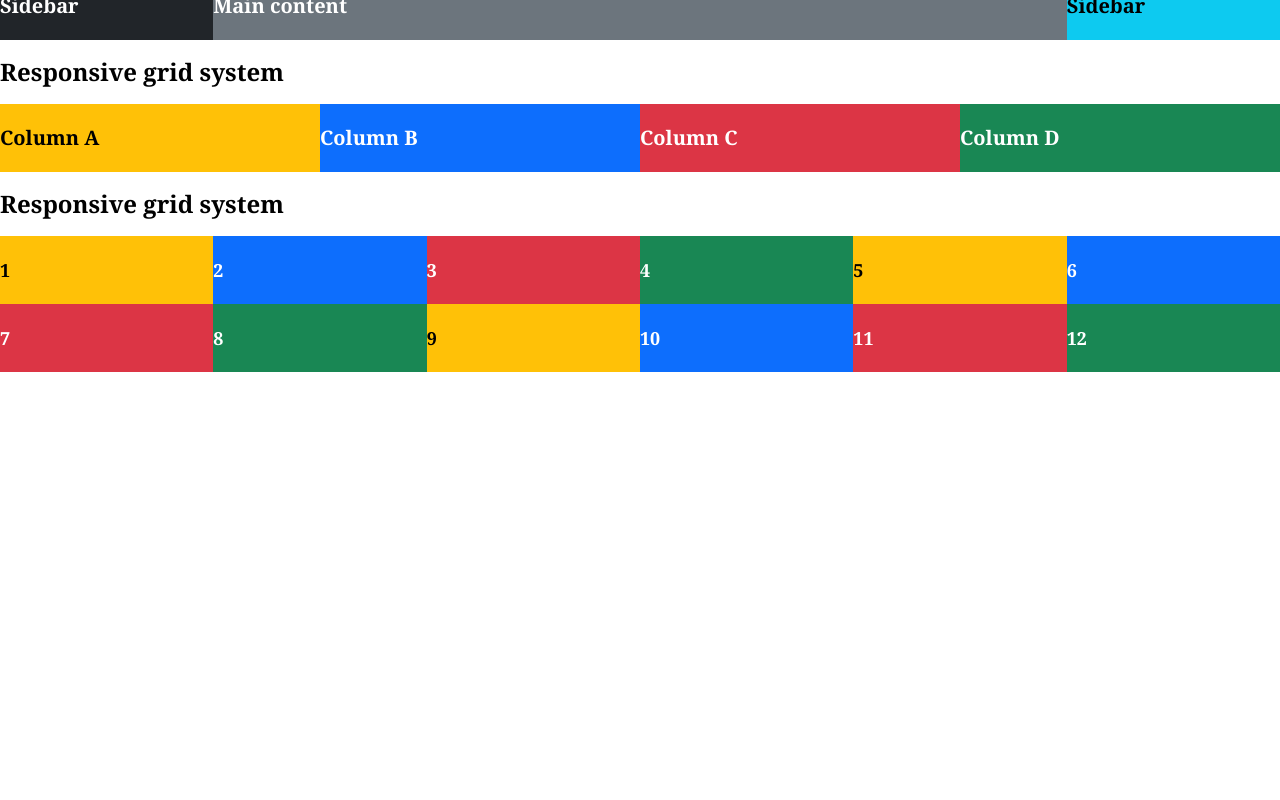
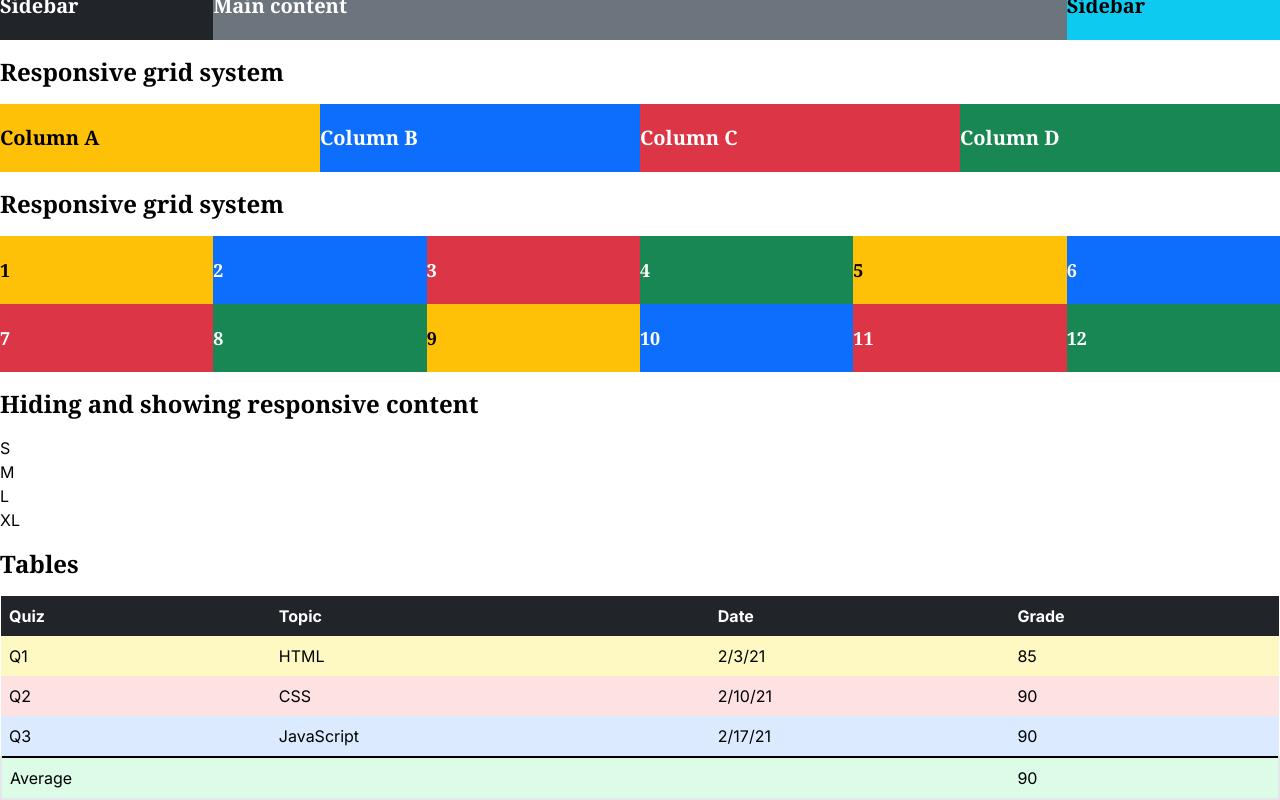
Before and after one commit to jamescd18/tuiter-web-app, a Next.js app: page /labs/a2 in a window 1280 px wide. Shown: the part 4834-5634 px from the top of the page. Before the commit the page ends 5206 px from the top, so only its background shows below. Built offline with nearby package versions, Linux system fonts and the light colour scheme.

Commit message:
Add table1

```diff
--- a/app/labs/a2/page.tsx
+++ b/app/labs/a2/page.tsx
@@ -346,6 +346,52 @@ export default function LabA2() {
           <H4>12</H4>
         </div>
       </div>
+      <H2>Hiding and showing responsive content</H2>
+      <div className="hidden max-[576px]:block">XS</div>
+      <div className="hidden min-[576px]:block">S</div>
+      <div className="hidden min-[768px]:block">M</div>
+      <div className="hidden min-[992px]:block">L</div>
+      <div className="hidden min-[1200px]:block">XL</div>
+      <div className="hidden min-[1400px]:block">XXL</div>
+      <H2>Tables</H2>
+      <table id="table-one" className="table-auto w-full">
+        <thead>
+          <tr className="bg-bsdark text-white text-left">
+            <th className="p-2">Quiz</th>
+            <th>Topic</th>
+            <th>Date</th>
+            <th>Grade</th>
+          </tr>
+        </thead>
+        <tbody>
+          <tr className="bg-yellow-100">
+            <td className="p-2">Q1</td>
+            <td>HTML</td>
+            <td>2/3/21</td>
+            <td>85</td>
+          </tr>
+          <tr className="bg-red-100 border-1 border-t-slate-100">
+            <td className="p-2">Q2</td>
+            <td>CSS</td>
+            <td>2/10/21</td>
+            <td>90</td>
+          </tr>
+          <tr className="bg-blue-100 border-1 border-t-slate-100">
+            <td className="p-2">Q3</td>
+            <td>JavaScript</td>
+            <td>2/17/21</td>
+            <td>90</td>
+          </tr>
+        </tbody>
+        <tfoot>
+          <tr className="bg-green-100 border-2 border-t-black">
+            <td className="p-2" colSpan={3}>
+              Average
+            </td>
+            <td>90</td>
+          </tr>
+        </tfoot>
+      </table>
     </>
   );
 }
```
